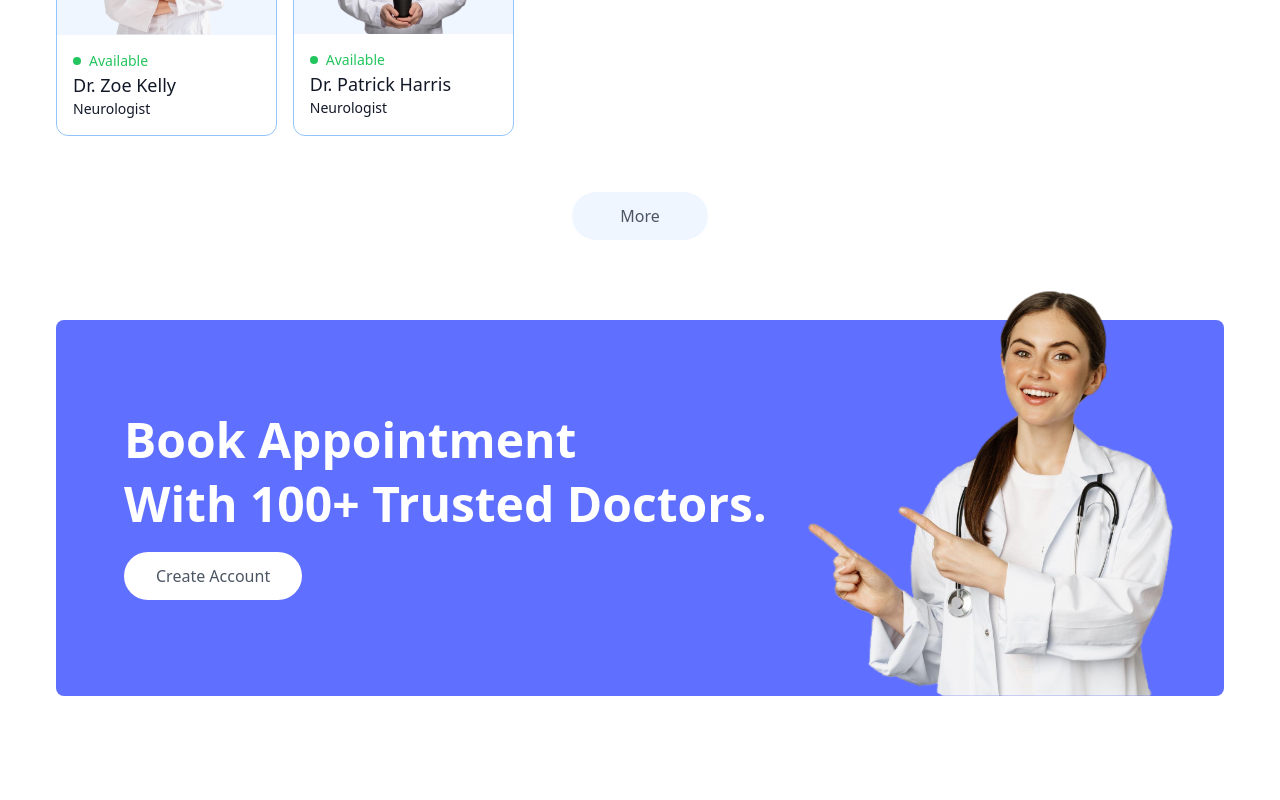
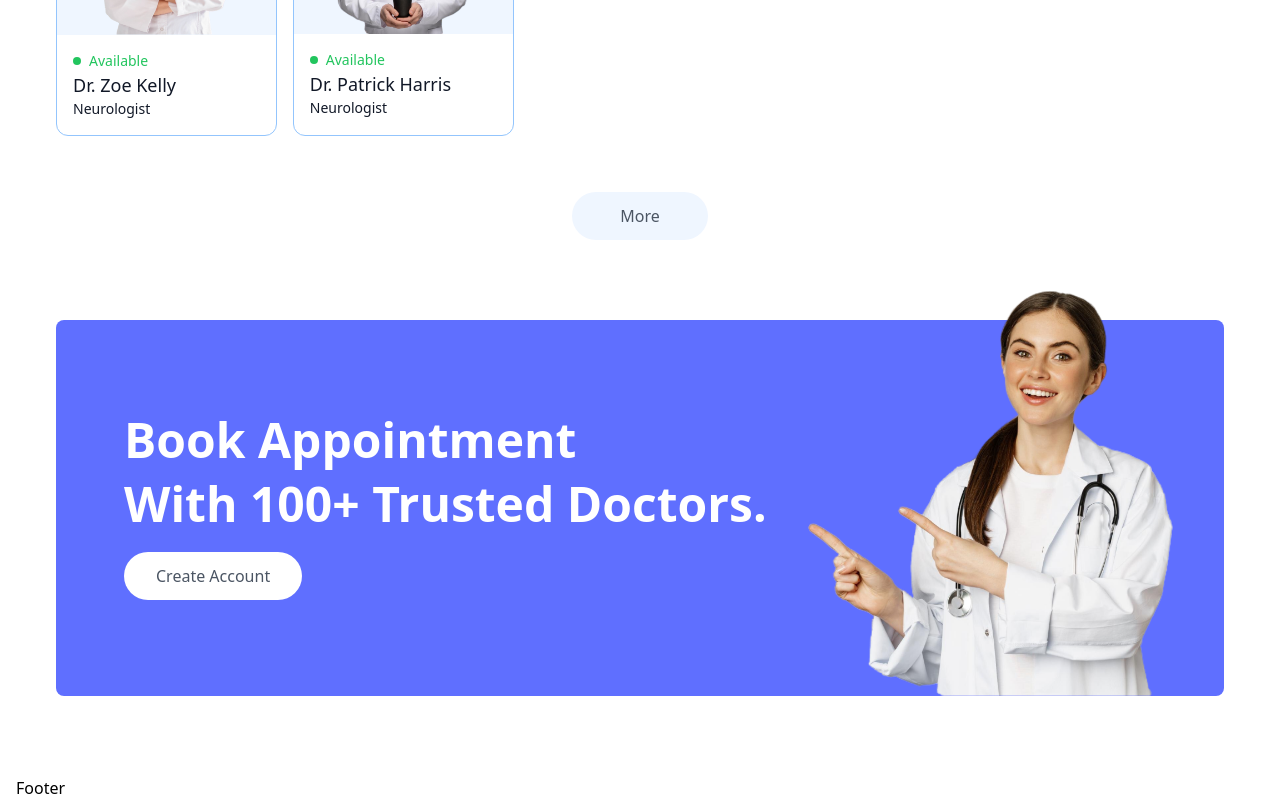
Before and after one commit to Sudarshan0306/Prescripto, a React (Vite) app in the folder frontend/: page / in a window 1280 px wide. Shown: the part 2005-2805 px from the top of the page. Before the commit the page ends 2781 px from the top, so only its background shows below. Built offline with nearby package versions, Linux system fonts and the light colour scheme.

Commit message:
created empty footer component

```diff
--- a/frontend/src/App.jsx
+++ b/frontend/src/App.jsx
@@ -9,6 +9,7 @@ import Doctors from "./pages/Doctors";
 import MyAppointments from "./pages/MyAppointments";
 import Appointment from "./pages/Appointment";
 import Navbar from "./Components/Navbar";
+import Footer from "./Components/Footer";
 
 const App = () => {
   return (
@@ -25,6 +26,7 @@ const App = () => {
         <Route path="/my-appointments" element={<MyAppointments />} />
         <Route path="/appointment/:docId" element={<Appointment />} />
       </Routes>
+      <Footer />
     </div>
   );
 };
--- /dev/null
+++ b/frontend/src/Components/Footer.jsx
@@ -0,0 +1,9 @@
+import React from 'react'
+
+const Footer = () => {
+  return (
+    <div>Footer</div>
+  )
+}
+
+export default Footer
--- a/frontend/src/Components/Navbar.jsx
+++ b/frontend/src/Components/Navbar.jsx
@@ -14,7 +14,7 @@ const Navbar = () => {
 
   return (
     <div className="flex items-center justify-between text-sm py-4 mb-5 border-b border-b-gray-400">
-      <img className="w-44 cursor-pointer" src={assets.logo} alt="" />
+      <img onClick={()=> navigate('/')} className="w-44 cursor-pointer" src={assets.logo} alt="" />
       <ul className="hidden md:flex items-start gap-5 font-medium">
         <NavLink to="/">
           <li className="py-1">HOME</li>
```
